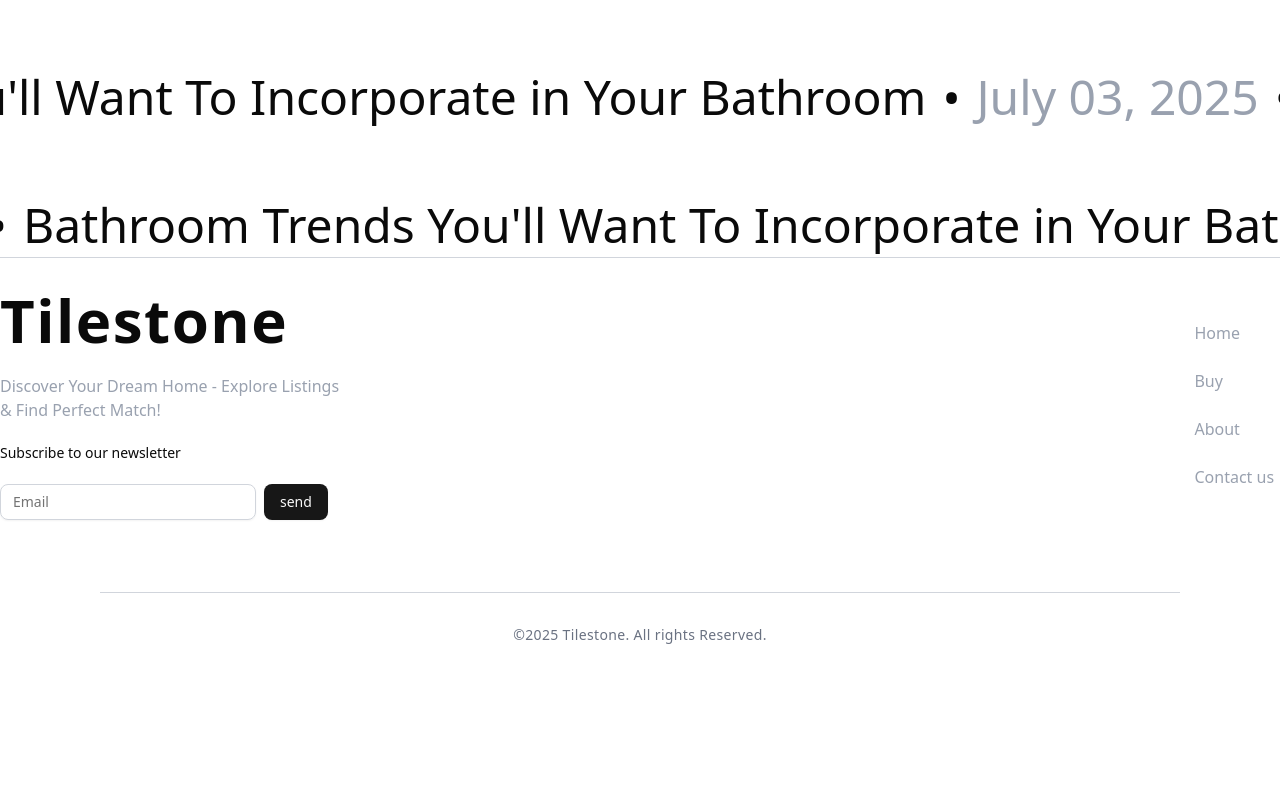
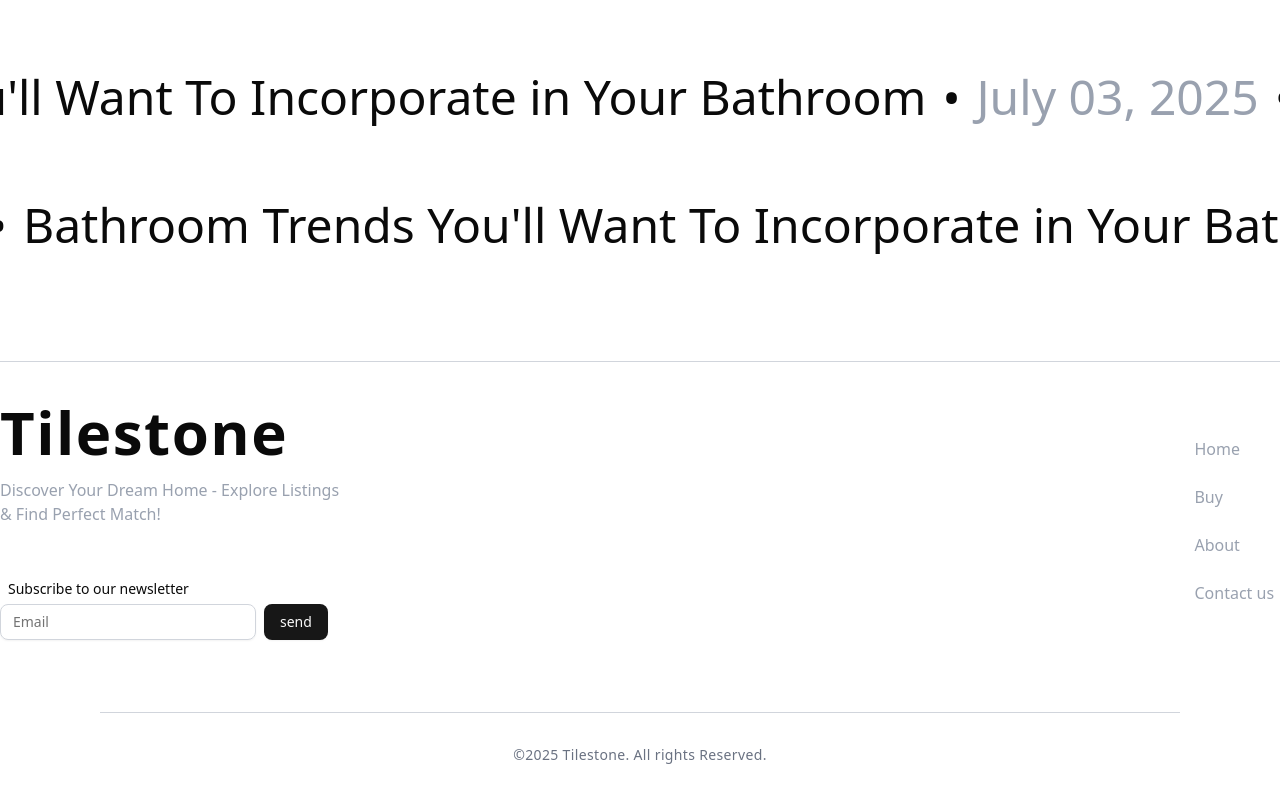
Before and after one commit to Kaveeshala/LandingPage, a Next.js app: page / in a window 1280 px wide. Shown: the part 3712-4501 px from the top of the page. Before the commit the page ends 4381 px from the top, so only its background shows below. Built offline with nearby package versions, Linux system fonts and the light colour scheme.

Commit message:
modify footer section

```diff
--- a/src/app/components/Footer.jsx
+++ b/src/app/components/Footer.jsx
@@ -26,14 +26,14 @@
 
   return (
     <footer>
-      <hr className="w-full mx-auto border-gray-300 p-4"/>
-      <div className="max-w-7xl mx-auto flex flex-col">
+      <hr className="w-full mx-auto border-gray-300 mt-26"/>
+      <div className="max-w-7xl mx-auto flex flex-col mt-10">
       <div className='flex justify-between items-center'>
-        <div className="flex flex-col gap-6">
+        <div className="flex flex-col">
           <h1 className="text-6xl font-semibold tracking-wide">Tilestone</h1>
-          <p className=" text-gray-400">Discover Your Dream Home - Explore Listings <br /> & Find Perfect Match!</p>
+          <p className=" text-gray-400 mt-4">Discover Your Dream Home - Explore Listings <br /> & Find Perfect Match!</p>
 
-          <Label>Subscribe to our newsletter</Label>
+          <Label className="mt-12 p-2">Subscribe to our newsletter</Label>
 
           <div className="flex flex-cols items-center gap-2">
           <Input
@@ -49,7 +49,7 @@
         <div className="flex flex-cols justify-between">
           <div className="flex flex-col gap-6 text-gray-400 space-x-10">
           {navLinks.map((link, index) => (
-              <Link href={link.link} key={index}>{link.name}</Link>
+              <Link href={link.link} key={index} className='hover:underline'>{link.name}</Link>
 
             ))}
           </div>
```
